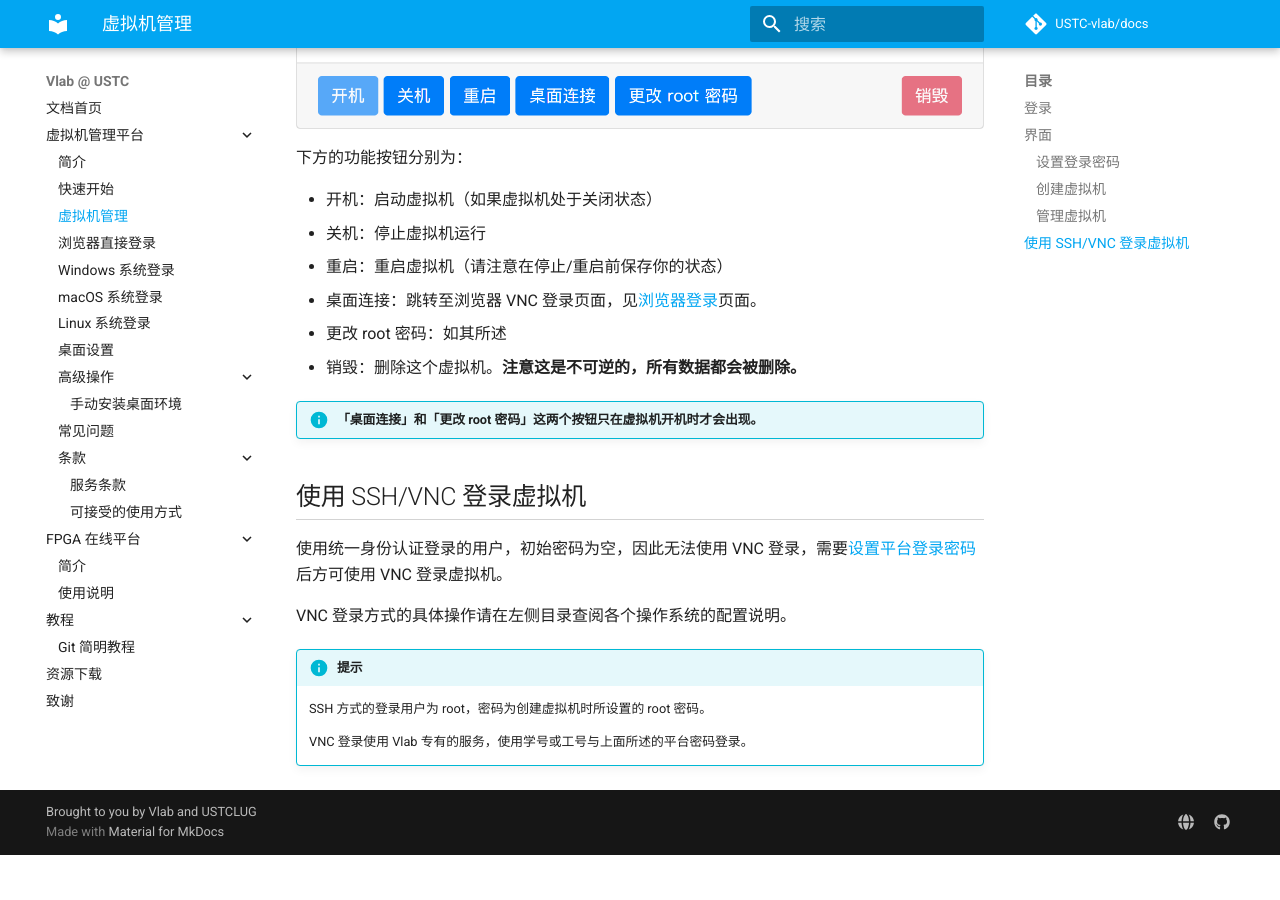
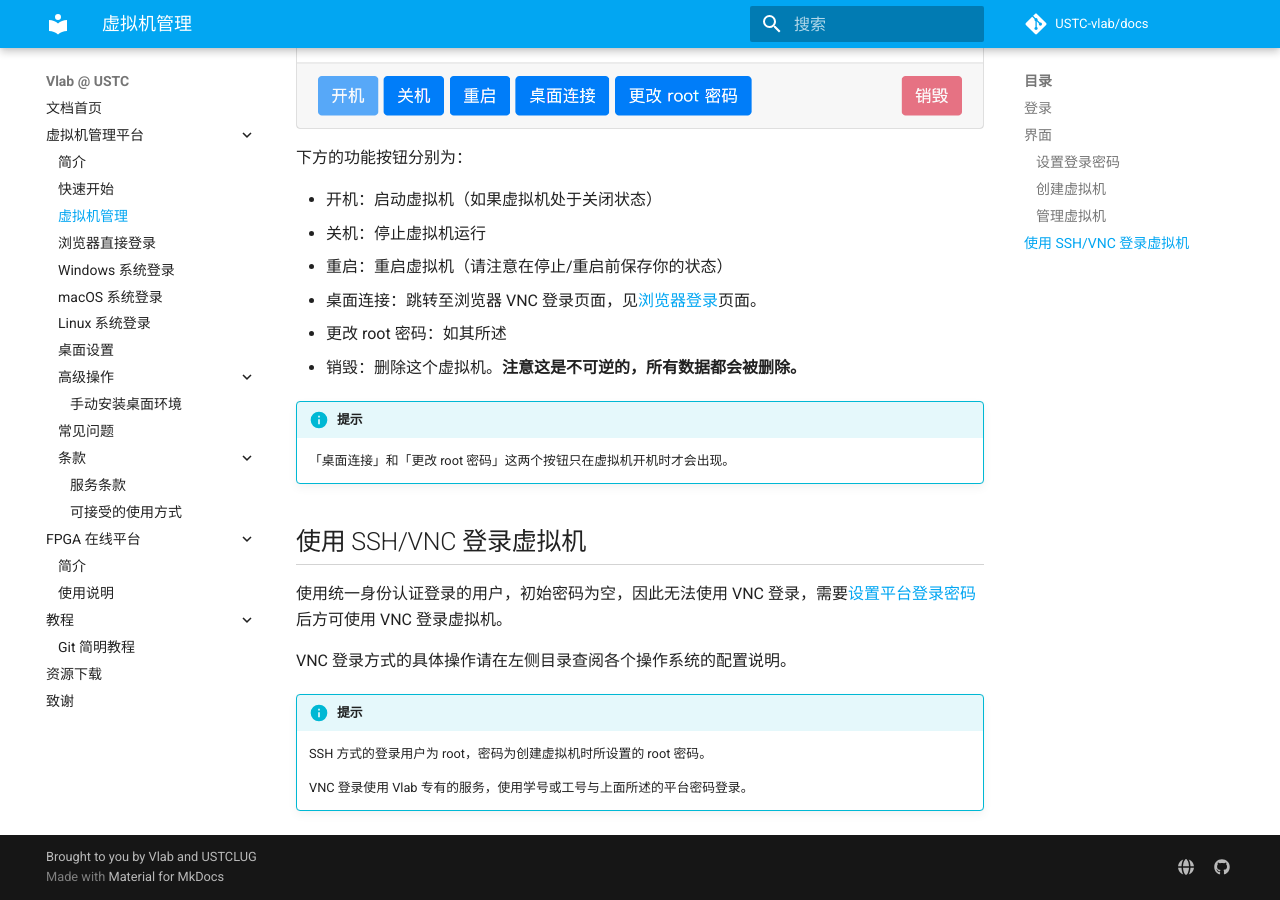
Before and after one commit to USTC-vlab/docs, an MkDocs documentation site: the page built from docs/vm/web.md, in a window 1280 px wide and 900 px high, scrolled down 2055 px. Built offline with MkDocs 1.6.1 and Material for MkDocs 9.7.7, drawn with Linux system fonts in a browser that asks for light colours; comment, search, counter and statistics services are not loaded; before the commit the page ends 2910 px from its top, so only the background shows below that.

Commit message:
It doesn't look beautiful

```diff
--- a/docs/vm/web.md
+++ b/docs/vm/web.md
@@ -58,7 +58,9 @@
 - 更改 root 密码：如其所述
 - 销毁：删除这个虚拟机。**注意这是不可逆的，所有数据都会被删除。**
 
-!!! info "「桌面连接」和「更改 root 密码」这两个按钮只在虚拟机开机时才会出现。"
+!!! info "提示"
+
+    「桌面连接」和「更改 root 密码」这两个按钮只在虚拟机开机时才会出现。
 
 ## 使用 SSH/VNC 登录虚拟机 {#login-vm}
 
```
